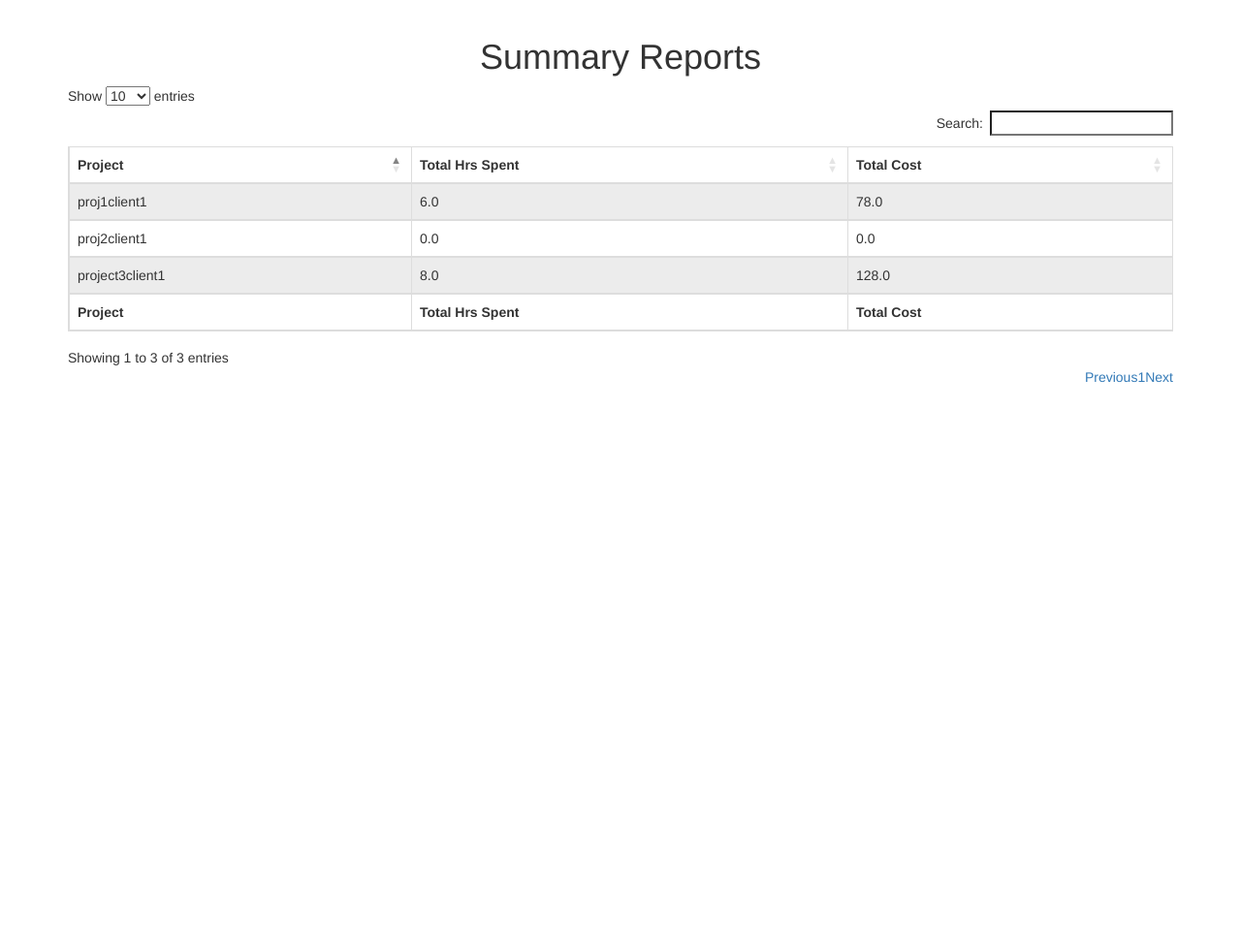
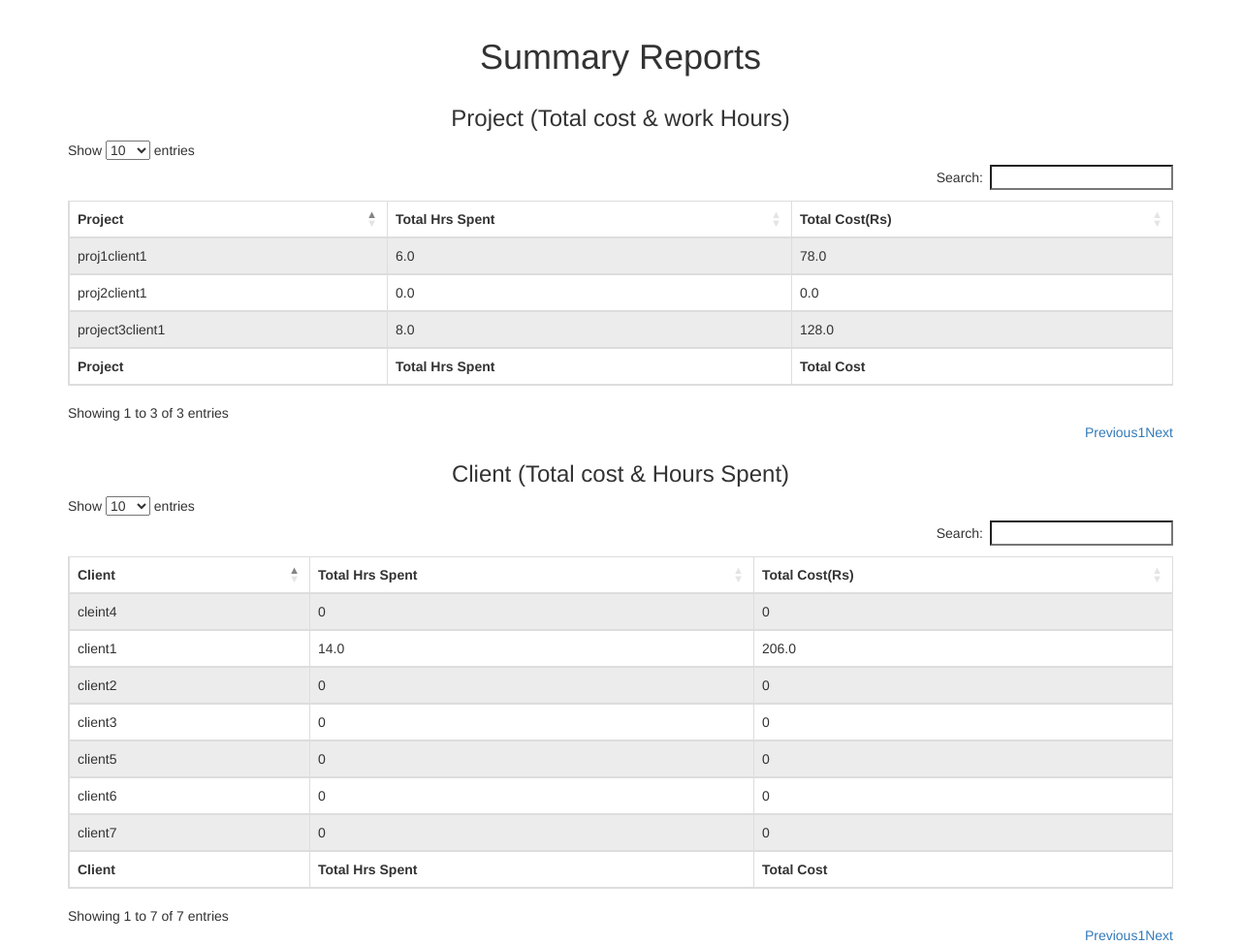
Before and after one commit to Ramesh7128/Accounter, a Django app: page /reports/ in a window 1280 px wide. Shown: the part 51-1026 px from the top of the page at 97% size. Before the commit the page ends 446 px from the top, so only its background shows below. Run offline with Django 3.2, Linux system fonts and the light colour scheme; a user stored in the database is signed in; data comes from the database, SQL or seed files in the repository; both versions use the stored data as it was after the commit; parts of the project's set-up code (start-up, migrations or seed data) failed here and were passed over; some libraries are stand-ins or nearby versions.

Commit message:
added client and project summary and split

```diff
--- a/accountingapp/templates/accountingapp/addclient.html
+++ b/accountingapp/templates/accountingapp/addclient.html
@@ -34,7 +34,7 @@
 
                             <div style="margin-bottom: 25px" class="input-group">
                                         <span class="input-group-addon"><i class="glyphicon glyphicon-user"></i></span>
-                                        <input id="clientCompanyInfo" type="text" class="form-control" name="clientCompanyInfo" value="" placeholder="Client Company Info">
+                                        <textarea id="clientCompanyInfo" type="text" class="form-control" name="clientCompanyInfo" value="" placeholder="Client Company Info"></textarea>
                                     </div>
 
                             <!-- <input type="hidden" name="next" value="/clients" />
--- a/accountingapp/templates/accountingapp/addproject.html
+++ b/accountingapp/templates/accountingapp/addproject.html
@@ -35,7 +35,7 @@
 
                             <div style="margin-bottom: 25px" class="input-group">
                                         <span class="input-group-addon"><i class="glyphicon glyphicon-user"></i></span>
-                                        <input id="projectCostPerHr" type="text" class="form-control" name="projectCostPerHr" value="" placeholder="Cost/Hr">
+                                        <input id="projectCostPerHr" type="text" class="form-control" name="projectCostPerHr" value="" placeholder="Cost/Hr(Rs)">
                                     </div>
 
 
--- a/accountingapp/templates/accountingapp/base.html
+++ b/accountingapp/templates/accountingapp/base.html
@@ -83,7 +83,8 @@ welcome {{ user.username }}
 <script src="https://cdn.datatables.net/1.10.12/js/jquery.dataTables.min.js" type="text/javascript"></script>
 <script>
 $(document).ready(function() {
-    $('#example').DataTable();
+    $('#project').DataTable();
+    $('#client').DataTable();
 } );
 </script>
 </body>
--- a/accountingapp/templates/accountingapp/summary_reports.html
+++ b/accountingapp/templates/accountingapp/summary_reports.html
@@ -5,12 +5,13 @@
 {% block content %}
 
     <div class="container">
-    <table id="example" class="table table-striped table-bordered" cellspacing="0" width="100%">
+    <div class="text-center"><h3>Project (Total cost & work Hours)</h3></div>
+    <table id="project" class="table table-striped table-bordered" cellspacing="0" width="100%">
         <thead>
             <tr>
                 <th>Project</th>
                 <th>Total Hrs Spent</th>
-                <th>Total Cost</th>
+                <th>Total Cost(Rs)</th>
             </tr>
         </thead>
         <tfoot>
@@ -33,6 +34,36 @@
             {% endif %}
         </tbody>
     </table>
+
+    <div class="text-center"><h3>Client (Total cost & Hours Spent)</h3></div>
+    <table id="client" class="table table-striped table-bordered" cellspacing="0" width="100%">
+        <thead>
+            <tr>
+                <th>Client</th>
+                <th>Total Hrs Spent</th>
+                <th>Total Cost(Rs)</th>
+            </tr>
+        </thead>
+        <tfoot>
+            <tr>
+                <th>Client</th>
+                <th>Total Hrs Spent</th>
+                <th>Total Cost</th>
+            </tr>
+        </tfoot>
+        <tbody>
+            {% if clients %}
+            {% for client in clients %}
+            <tr>
+                <td>{{client.clientName}}</td>
+                <td>{{client.id|client_total_hours}}</td>
+                <td>{{client.id|client_total_cost}}</td>
+
+            </tr>
+            {% endfor %}
+            {% endif %}
+        </tbody>
+    </table>
     </div>
 
 
--- a/accountingapp/templatetags/custom_tags.py
+++ b/accountingapp/templatetags/custom_tags.py
@@ -33,17 +33,19 @@ def project_total_cost(projId):
 		print e
 		return 0
 
+@register.filter
 def client_total_hours(clientId):
 	try:
 		client = Client.objects.get(id=clientId)
 		clientsProjects = Project.objects.filter(projectClient=client)
 		total_client_time = 0
 		for project in clientsProjects:
-			total_client_time += float(projects_total_hours(project.id))
+			total_client_time += float(project_total_hours(project.id))
 		return total_client_time
 	except:
 		return 0
 
+@register.filter
 def client_total_cost(clientId):
 	try:
 		client = Client.objects.get(id=clientId)
@@ -54,3 +56,7 @@ def client_total_cost(clientId):
 		return total_client_cost
 	except:
 		return 0
+
+
+# def client_total_cost_per_week(clientId):
+# 	try:
--- a/accountingapp/views.py
+++ b/accountingapp/views.py
@@ -70,7 +70,7 @@ class AddClient(View):
 			client = Client()
 			client.clientName = form.cleaned_data['clientName']
 			client.clientEmail = form.cleaned_data['clientEmail']
-			client.clientCompanyInfo = form.cleaned_data['clientCompany']
+			client.clientCompanyInfo = form.cleaned_data['clientCompanyInfo']
 			client.user = request.user
 			client.save()
 			return HttpResponseRedirect('/clients')
```
Also changed, not shown: accountingapp/templates/accountingapp/clients.html (+12 -2 lines), accountingapp/templates/accountingapp/projects.html (+13 -2 lines), db.sqlite3.
